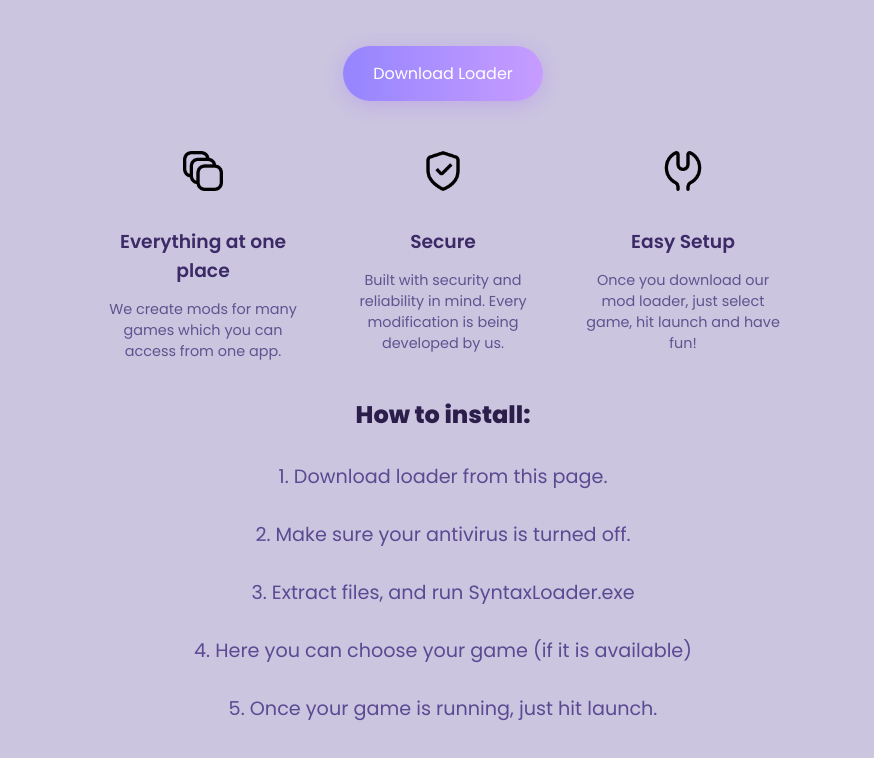
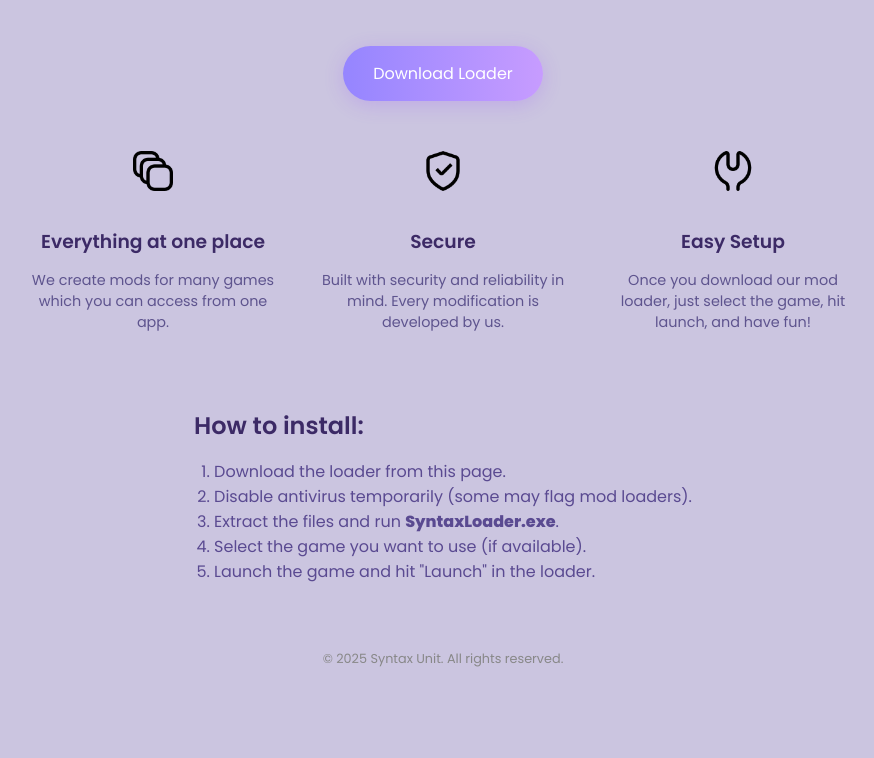
Before and after one commit to KebabUnit/SyntaxMenu, a plain HTML site: page index.html in a window 1280 px wide. Shown: the part 234-992 px from the top of the page, without its empty margins (197-1071 px from the left). After the commit the page ends 922 px from the top, so only its background shows below. Drawn offline with Linux system fonts and the light colour scheme.

Commit message:
Update index.html

```diff
--- a/index.html
+++ b/index.html
@@ -1,16 +1,16 @@
-<!DOCTYPE html>
-<html lang="en">
+<!DOCTYPE html><html lang="en">
 <head>
   <meta charset="UTF-8" />
   <meta name="viewport" content="width=device-width, initial-scale=1.0"/>
   <title>Syntax</title>
+  <link rel="icon" href="iconNoBackgroud.png">
   <link href="https://fonts.googleapis.com/css2?family=Poppins:wght@400;600;800&display=swap" rel="stylesheet">
   <style>
     body {
       margin: 0;
       font-family: 'Poppins', sans-serif;
-      background-color: #cbc5e0; /* světlejší pozadí */
-      color: #2c1e4a; /* tmavší text */
+      background-color: #cbc5e0;
+      color: #2c1e4a;
       display: flex;
       flex-direction: column;
       align-items: center;
@@ -18,9 +18,7 @@
       min-height: 100vh;
       justify-content: center;
       padding: 20px;
-    }
-
-    img.logo {
+    }img.logo {
   width: 80px;
   height: 80px;
   margin-bottom: 20px;
@@ -35,7 +33,7 @@
 p.subtitle {
   font-size: 1.2rem;
   margin-top: 10px;
-      color: #5a4a91; /* jemnější fialová */
+  color: #5a4a91;
 }
 
 .download-button {
@@ -52,7 +50,7 @@
     align-items: center;
     justify-content: center;
     box-shadow: 0 4px 20px rgba(144, 64, 255, 0.2);
-        transition: 0.3s;
+    transition: transform 0.3s;
 }
 
 .download-button:hover {
@@ -64,12 +62,12 @@
   justify-content: center;
   flex-wrap: wrap;
   gap: 40px;
-      max-width: 900px;
+  max-width: 1000px;
   margin-top: 20px;
 }
 
 .feature {
-      max-width: 200px;
+  max-width: 250px;
 }
 
 .feature-icon img {
@@ -89,50 +87,70 @@
   font-size: 0.9rem;
   color: #5e548e;
 }
+
+.instructions {
+  max-width: 600px;
+  text-align: left;
+  margin-top: 40px;
+}
+
+.instructions h2 {
+  color: #3c2a66;
+  font-weight: 600;
+  margin-bottom: 10px;
+}
+
+.instructions ol {
+  padding-left: 20px;
+  color: #5a4a91;
+}
+
+footer {
+  margin-top: 50px;
+  font-size: 0.8rem;
+  color: #888;
+}
+
   </style>
 </head>
-
-<link rel="icon" href="iconNoBackgroud.png">
-
 <body>
-  <img src="iconNoBackgroud.png" alt="Logo" class="logo" />
+  <img src="iconNoBackgroud.png" alt="Syntax Logo" class="logo" />
   <h1>Download our Loader</h1>
-  <p class="subtitle">Fast, reliable, and easy to use.</p>
-
-  <a href="Syntax.rar" download class="download-button">
+  <p class="subtitle">Fast, reliable, and easy to use.</p>  <a href="Syntax.rar" download class="download-button">
     Download Loader
-  </a>
-
-  <div class="features">
+  </a>  <div class="features">
     <div class="feature">
       <div class="feature-icon">
-        <img src="multiple-alt.png" alt="Icon" />
+        <img src="multiple-alt.png" alt="Multiple Mods Icon" />
       </div>
       <h3>Everything at one place</h3>
       <p>We create mods for many games which you can access from one app.</p>
     </div>
     <div class="feature">
       <div class="feature-icon">
-        <img src="shield-check.png" alt="Icon" />
+        <img src="shield-check.png" alt="Secure Icon" />
       </div>
       <h3>Secure</h3>
-      <p>Built with security and reliability in mind. Every modification is being developed by us.</p>
+      <p>Built with security and reliability in mind. Every modification is developed by us.</p>
     </div>
     <div class="feature">
       <div class="feature-icon">
-        <img src="wrench-simple.png" alt="Icon" />
+        <img src="wrench-simple.png" alt="Setup Icon" />
       </div>
       <h3>Easy Setup</h3>
-      <p>Once you download our mod loader, just select game, hit launch and have fun!</p>
+      <p>Once you download our mod loader, just select the game, hit launch, and have fun!</p>
     </div>
-  </div>
-
-  <h2 class="subtitle">How to install:</h2>
-  <p class="subtitle">1. Download loader from this page.</p>
-  <p class="subtitle">2. Make sure your antivirus is turned off.</p>
-  <p class="subtitle">3. Extract files, and run SyntaxLoader.exe</p>
-  <p class="subtitle">4. Here you can choose your game (if it is available)</p>
-  <p class="subtitle">5. Once your game is running, just hit launch.</p>
-
+  </div>  <div class="instructions">
+    <h2>How to install:</h2>
+    <ol>
+      <li>Download the loader from this page.</li>
+      <li>Disable antivirus temporarily (some may flag mod loaders).</li>
+      <li>Extract the files and run <strong>SyntaxLoader.exe</strong>.</li>
+      <li>Select the game you want to use (if available).</li>
+      <li>Launch the game and hit "Launch" in the loader.</li>
+    </ol>
+  </div>  <footer>
+    &copy; 2025 Syntax Unit. All rights reserved.
+  </footer>
 </body>
 </html>
```
Lines whose indentation alone changed are shown as unchanged.
